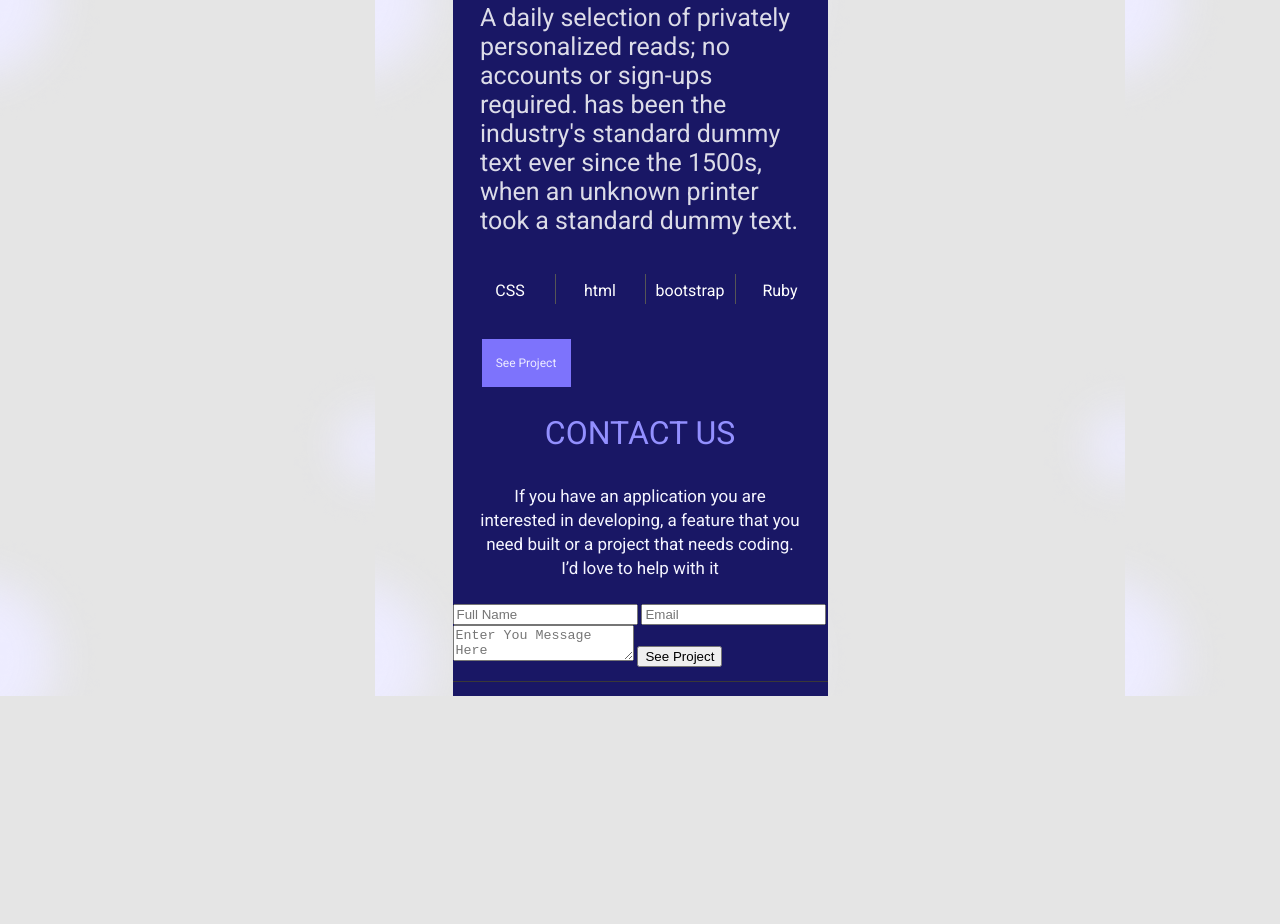
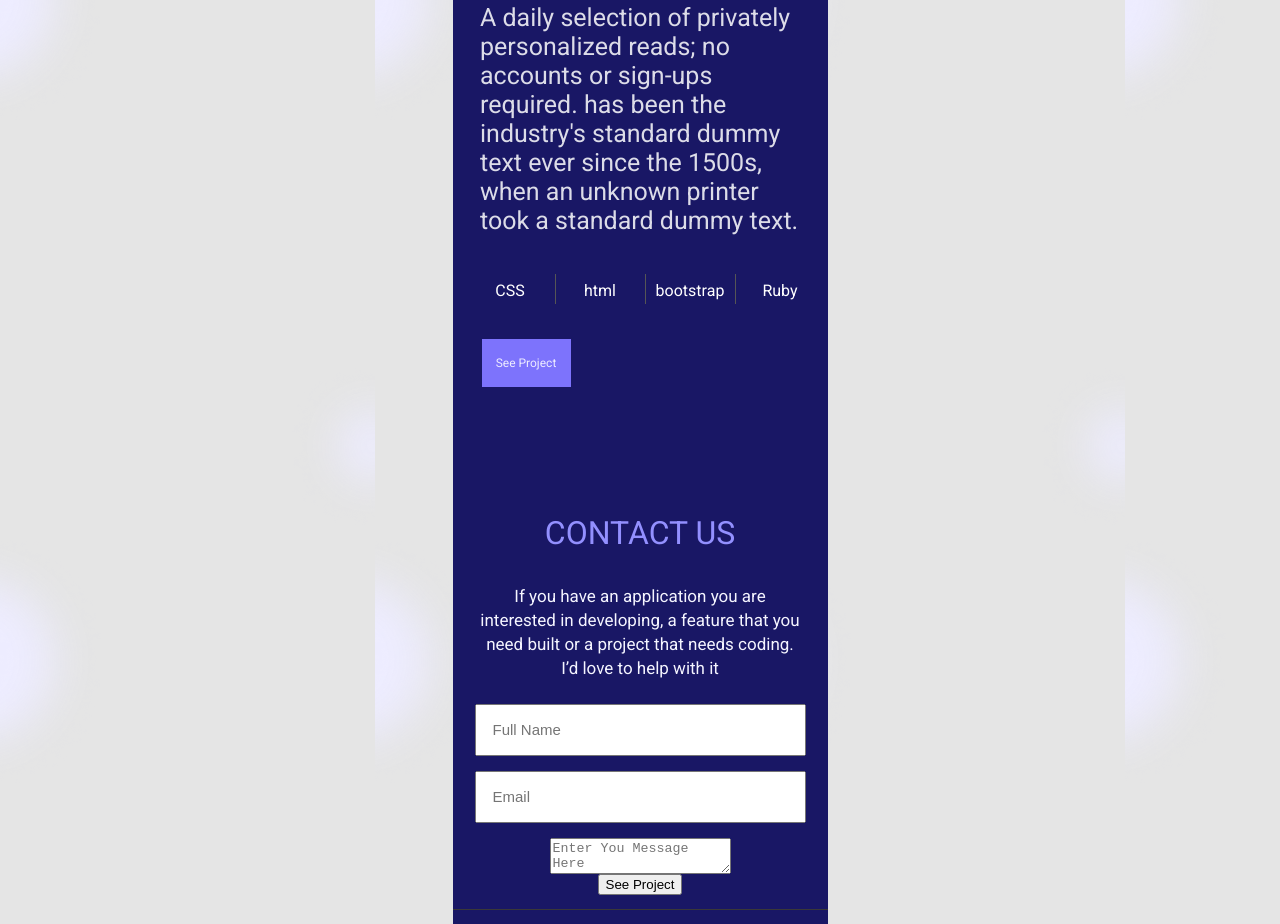
Before and after one commit to somarib/Week2-contact-form, a website: page Index.html in a window 1280 px wide. Shown: the part 4111-5035 px from the top of the page. Before the commit the page ends 4807 px from the top, so only its background shows below. Drawn offline with Linux system fonts and the light colour scheme.

Commit message:
Add style to set font and size of the input fields of the form section

```diff
--- a/stylesheet.css
+++ b/stylesheet.css
@@ -348,3 +348,27 @@ hr {
   text-align: center;
   margin-bottom: 15px;
 }
+
+.cc-top {
+  margin-top: 100px;
+}
+
+.myform {
+  display: flex;
+  flex-direction: column;
+  flex-wrap: wrap;
+  align-items: center;
+}
+
+.myform input {
+  width: 295px;
+  height: 18px;
+  color: #81818c;
+  font-size: 15px;
+  padding: 15px 16px 15px;
+  margin-bottom: 15px;
+}
+
+.myform input.inp-email {
+  color: #191765;
+}
```
